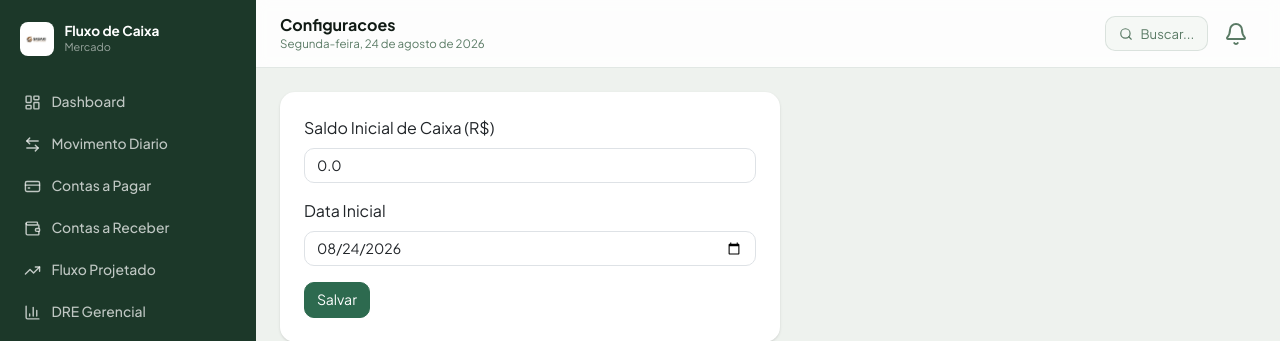
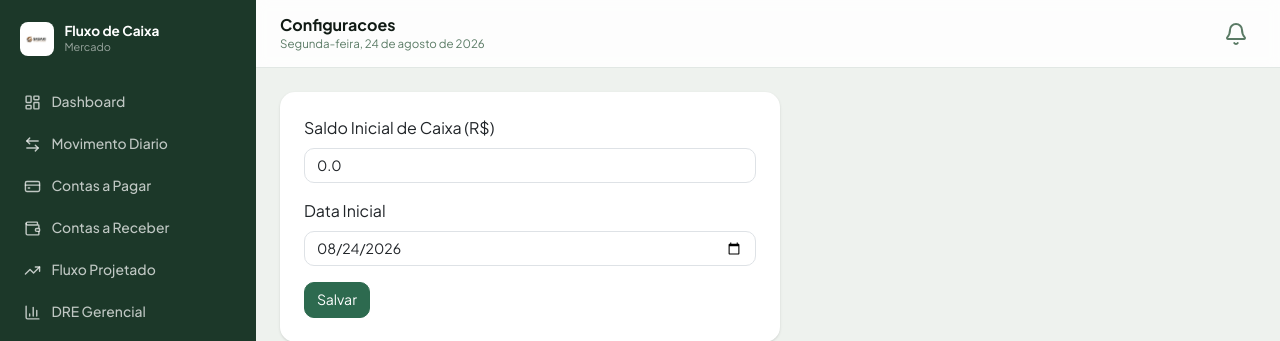
Before and after one commit to gabrielsasakicontabilidade/controle-de-caixa, a Flask app: page /config in a window 1280 px wide. Shown: the top 341 px of the page. Run offline with Flask 3, Linux system fonts and the light colour scheme; the visitor is signed in with stand-in values (Sample User, id 1); data comes from the database, SQL or seed files in the repository.

Commit message:
Remove caixa de busca decorativa do topo (nao tinha funcao real)
Co-Authored-By: Claude Sonnet 5 <noreply@anthropic.com>

```diff
--- a/sistema/templates/base.html
+++ b/sistema/templates/base.html
@@ -45,9 +45,6 @@
     border-bottom:1px solid var(--border); padding:.85rem 1.5rem; display:flex; align-items:center; gap:1rem; flex-wrap:wrap; }
   .topbar h1 { font-size:1rem; font-weight:700; margin:0; color:var(--text-main); }
   .topbar .subtitle { font-size:.72rem; color:var(--text-muted); margin:0; }
-  .search-pill { display:flex; align-items:center; gap:.5rem; background:var(--pill-bg); color:var(--text-muted);
-    border:1px solid var(--border); border-radius:10px; padding:.4rem .8rem; font-size:.82rem; }
-  .search-pill svg { width:14px; height:14px; }
   .icon-btn { border:none; background:transparent; color:var(--text-muted); border-radius:10px; padding:.5rem; display:flex; }
   .icon-btn:hover { background:var(--pill-bg); }
   .content-wrap { padding:1.5rem; flex:1; }
@@ -122,7 +119,6 @@
       <p class="subtitle">{{ hoje_extenso if hoje_extenso else '' }}</p>
     </div>
     <div class="ms-auto d-flex align-items-center gap-2">
-      <div class="search-pill d-none d-sm-flex"><i data-lucide="search"></i> Buscar...</div>
       <button class="icon-btn"><i data-lucide="bell"></i></button>
     </div>
   </header>
```
